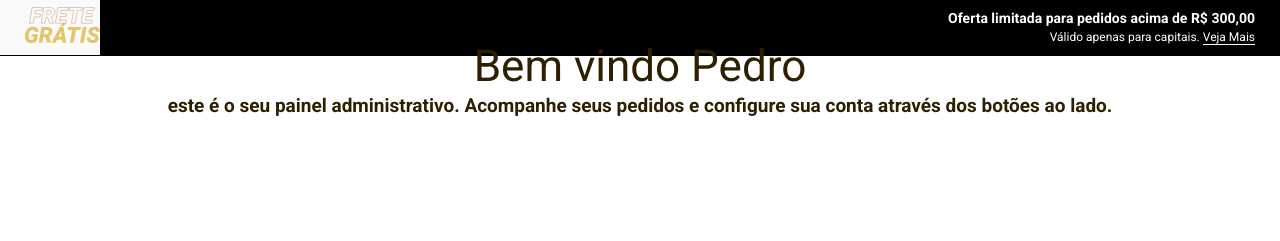
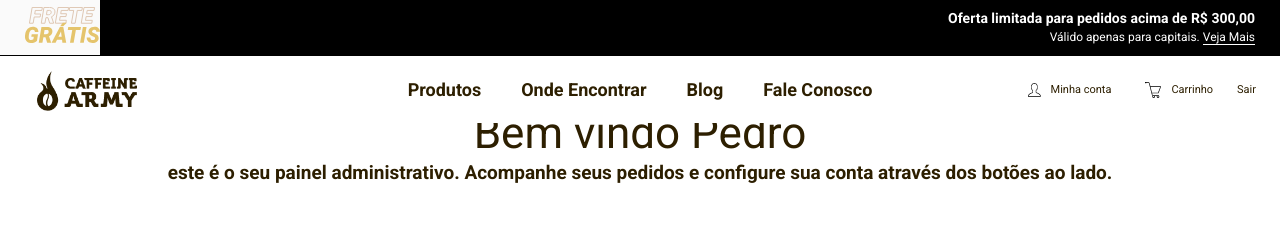
Before and after one commit to Carrilh0/TelasCaffeine, a plain HTML site: page index.html in a window 1280 px wide. Shown: the top 241 px of the page. Drawn offline with Linux system fonts and the light colour scheme.

Commit message:
navbar 2 desktop finished

```diff
--- a/css/main.css
+++ b/css/main.css
@@ -45,6 +45,46 @@ body{
 
 /* END NAVBAR 1 FRETE GRATIS */
 
+/* NAVBAR 2 PRODUTO */
+.second-nav .navbar-brand{
+    padding: 7px 0 12px 25px;
+    position: absolute;
+}
+.second-nav .navbar-brand img{
+    max-width: unset;
+    max-height: unset;
+}
+
+.second-nav .navbar-start{
+    flex: 1;
+    justify-content: center;
+
+}
+.second-nav .navbar-start .navbar-item{
+    padding: 20px
+
+}
+.second-nav .navbar-start a{
+    font-size: 18px;
+    color: #2D1F00;
+    font-weight: 600;
+}
+.second-nav .navbar-end{
+    position: absolute;
+    right: 0;
+}
+.second-nav .navbar-end a{
+    font-size: 11px;
+    color: #2D1F00;
+    font-weight: 400;
+
+}
+.second-nav .navbar-end img{
+    margin: 10px
+}
+/* END NAVBAR 2 FRETE GRATIS */
+
+
 
 .title-section {
    display: flex;
--- a/index.html
+++ b/index.html
@@ -23,6 +23,55 @@
             <span>Válido apenas para capitais. <a>Veja Mais</a></span>
         </div>
     </nav>
+    <nav class="navbar second-nav" role="navigation" aria-label="main navigation">
+        <div class="navbar-brand">
+          <a class="navbar-item">
+            <img src="img/assets/Logo@2x.png" width="100" height="28">
+          </a>
+
+          <a role="button" class="navbar-burger burger" aria-label="menu" aria-expanded="false" data-target="navbarWhite">
+            <span aria-hidden="true"></span>
+            <span aria-hidden="true"></span>
+            <span aria-hidden="true"></span>
+          </a>
+        </div>
+
+        <div id="navbarWhite" class="navbar-menu">
+          <div class="navbar-start">
+            <a class="navbar-item">
+              Produtos
+            </a>
+
+            <a class="navbar-item">
+              Onde Encontrar
+            </a>
+            <a class="navbar-item">
+              Blog
+            </a>
+            <a class="navbar-item">
+              Fale Conosco
+            </a>
+
+
+          </div>
+
+          <div class="navbar-end">
+            <div class="navbar-item">
+                <a class="navbar-item">
+                    <img src="img/assets/conta_outline.png">
+                    Minha conta
+                </a>
+                <a class="navbar-item">
+                    <img src="img/assets/carrinho_outline.png">
+                    Carrinho
+                </a>
+                <a class="navbar-item">
+                    Sair
+                </a>
+            </div>
+          </div>
+        </div>
+      </nav>
     </header>
 
 
```
